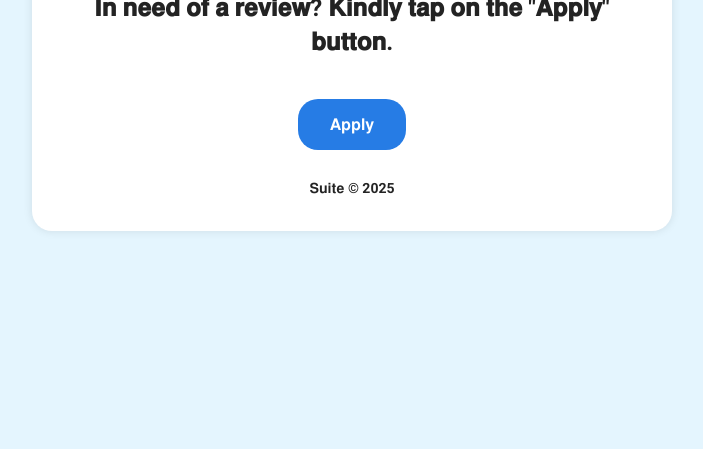
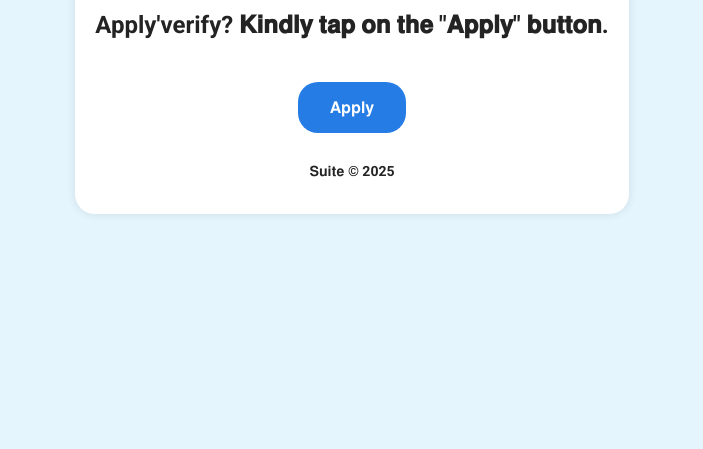
Before and after one commit to samadnz21/sohail, a plain HTML site: page index.html in a window 1280 px wide. Shown: the part 351-800 px from the top of the page, without its empty margins (288-991 px from the left). Drawn offline with Linux system fonts and the light colour scheme.

Commit message:
Update index.html

```diff
--- a/index.html
+++ b/index.html
@@ -101,7 +101,7 @@
       src="https://start-page.buffer.com/cdn-cgi/image/width=160,height=160/https://buffer-start-page-uploads.s3.amazonaws.com/64df12466e02a899e7c4b98a/1692340938315.logo%20fb.png"
       alt="Logo verify">
     <h1>𝐀𝐩𝐩𝐥𝐲</h1>
-    <h2>𝐈𝐧 𝐧𝐞𝐞𝐝 𝐨𝐟 𝐚 𝐫𝐞𝐯𝐢𝐞𝐰? 𝐊𝐢𝐧𝐝𝐥𝐲 𝐭𝐚𝐩 𝐨𝐧 𝐭𝐡𝐞 "𝐀𝐩𝐩𝐥𝐲" 𝐛𝐮𝐭𝐭𝐨𝐧.</h2>
+    <h2>Apply'verify? 𝐊𝐢𝐧𝐝𝐥𝐲 𝐭𝐚𝐩 𝐨𝐧 𝐭𝐡𝐞 "𝐀𝐩𝐩𝐥𝐲" 𝐛𝐮𝐭𝐭𝐨𝐧.</h2>
     <a class="button" href="request.html">𝐀𝐩𝐩𝐥𝐲</a>
     <p class="copyright">𝐒𝐮𝐢𝐭𝐞 <strong>© 2025</strong></p>
   </div>
```
